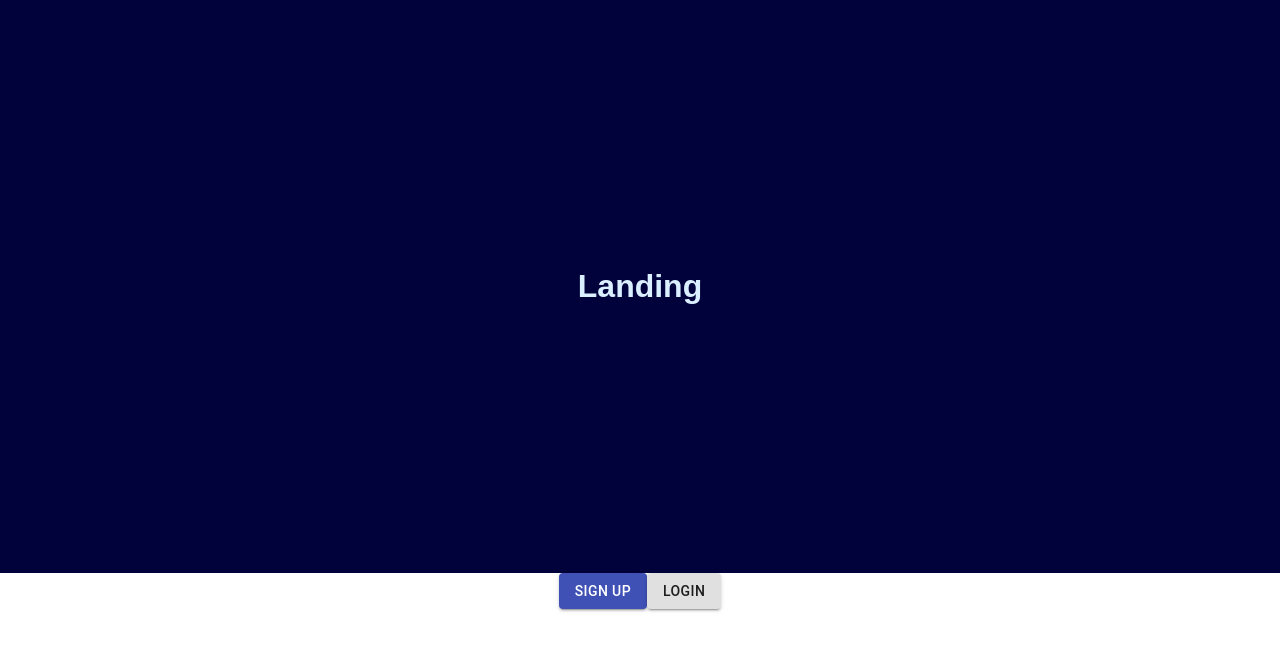
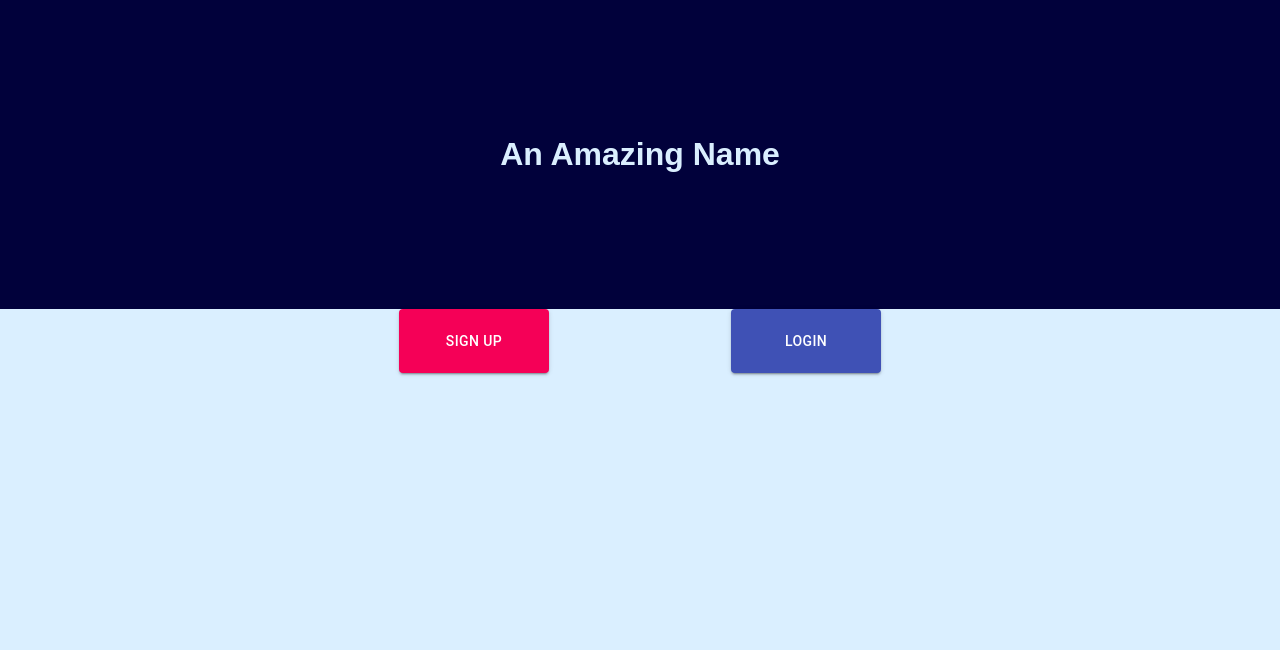
Before and after one commit to aggie-coding-club/stocks-frontend, a React (Create React App) app: page / in a window 1280 px wide. Shown: the top 650 px of the page. Built offline with nearby package versions, Linux system fonts and the light colour scheme.

Commit message:
button positioned w grid

```diff
--- a/src/App.css
+++ b/src/App.css
@@ -6,7 +6,7 @@
 }
 
 html, body {
-
+  background-color: #daefff
 }
 
 body {
--- a/src/components/Landing.js
+++ b/src/components/Landing.js
@@ -1,39 +1,49 @@
-import React, { Component } from 'react'
+import React from 'react'
 import { Button } from '@material-ui/core'
+import Grid from '@material-ui/core/Grid';
 
-class Landing extends Component {
-
-render() {
+function Landing() {
 
   const headerStyle = {
     textAlign: 'center',
-    padding: '33vh',
+    padding: '16.5vh',
     backgroundColor: '#01013b',
     color: '#daefff'
   }
 
-  const buttonStyle = {
-    textAlign: 'center'
+  const btnStyle = {
+    width: '150px',
+    padding: '20px',
+    display: 'block',
+    marginLeft: 'auto',
+    marginRight: 'auto'
   }
+
+
   return (
     <div>
       <header style={headerStyle}>
-        <h1>Landing</h1>
+        <h1>An Amazing Name</h1>
       </header>
 
-      <div style={buttonStyle}>
-        <Button variant="contained" color="primary"> Sign Up </Button>
-        <Button variant="contained"> Login </Button>
+      <div style={{marginRight: '25%', marginLeft: '25%'}}>
+        <div>
+          <Grid container spacing={3}>
+            <Grid item xs={12} sm={6}>
+              <Button style={btnStyle} variant="contained" color="secondary">
+                Sign up
+              </Button>
+            </Grid>
+            <Grid item xs={12} sm={6}>
+              <Button style={btnStyle} variant="contained" color="primary">
+                Login
+              </Button>
+            </Grid>
+          </Grid>
+        </div>
       </div>
-
-  </div>
-
-
+    </div>
   )
-
-
-
-}
 }
 
 export default Landing;
```
Also changed, not shown: 2 other files (tests, documents, lock files or other folders).
